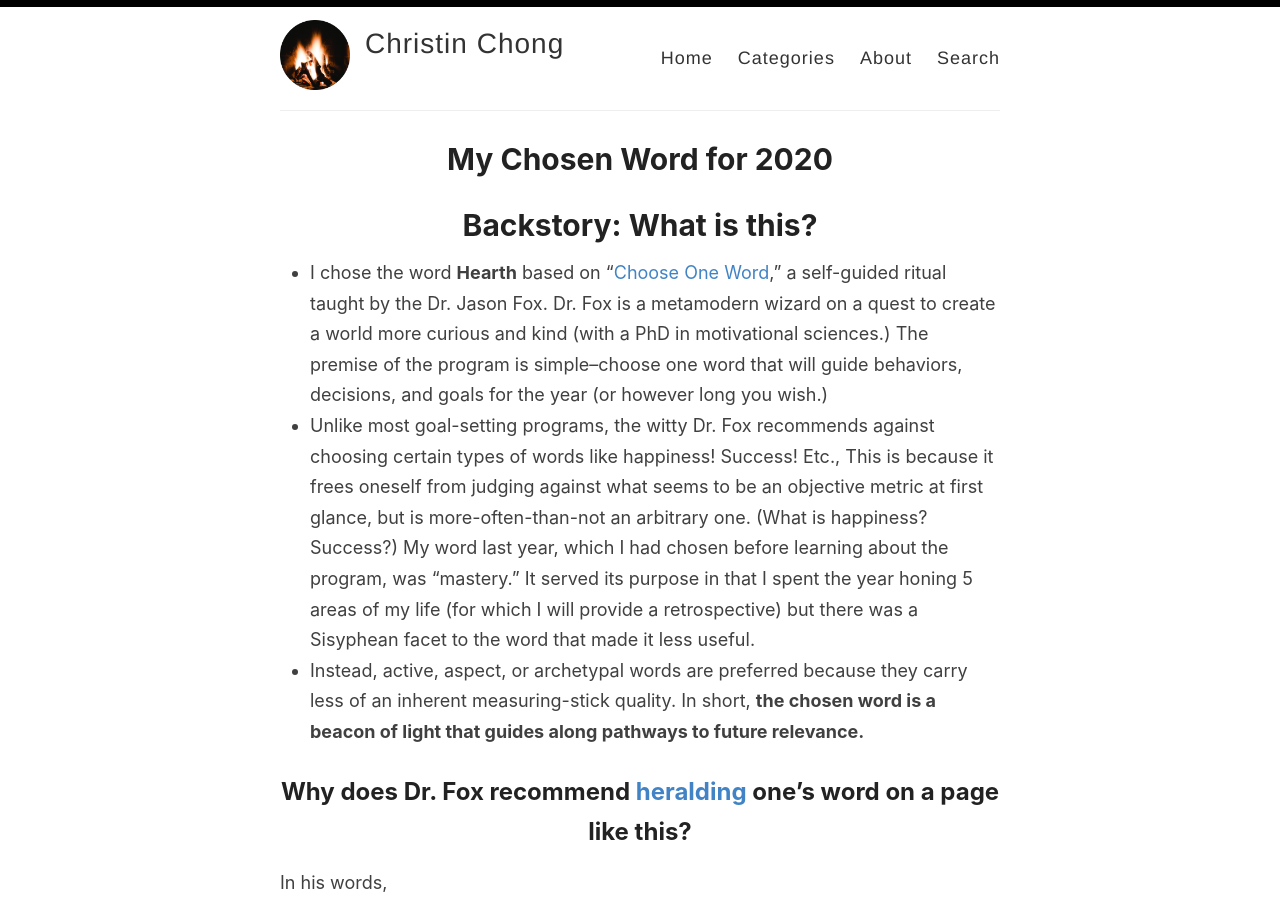
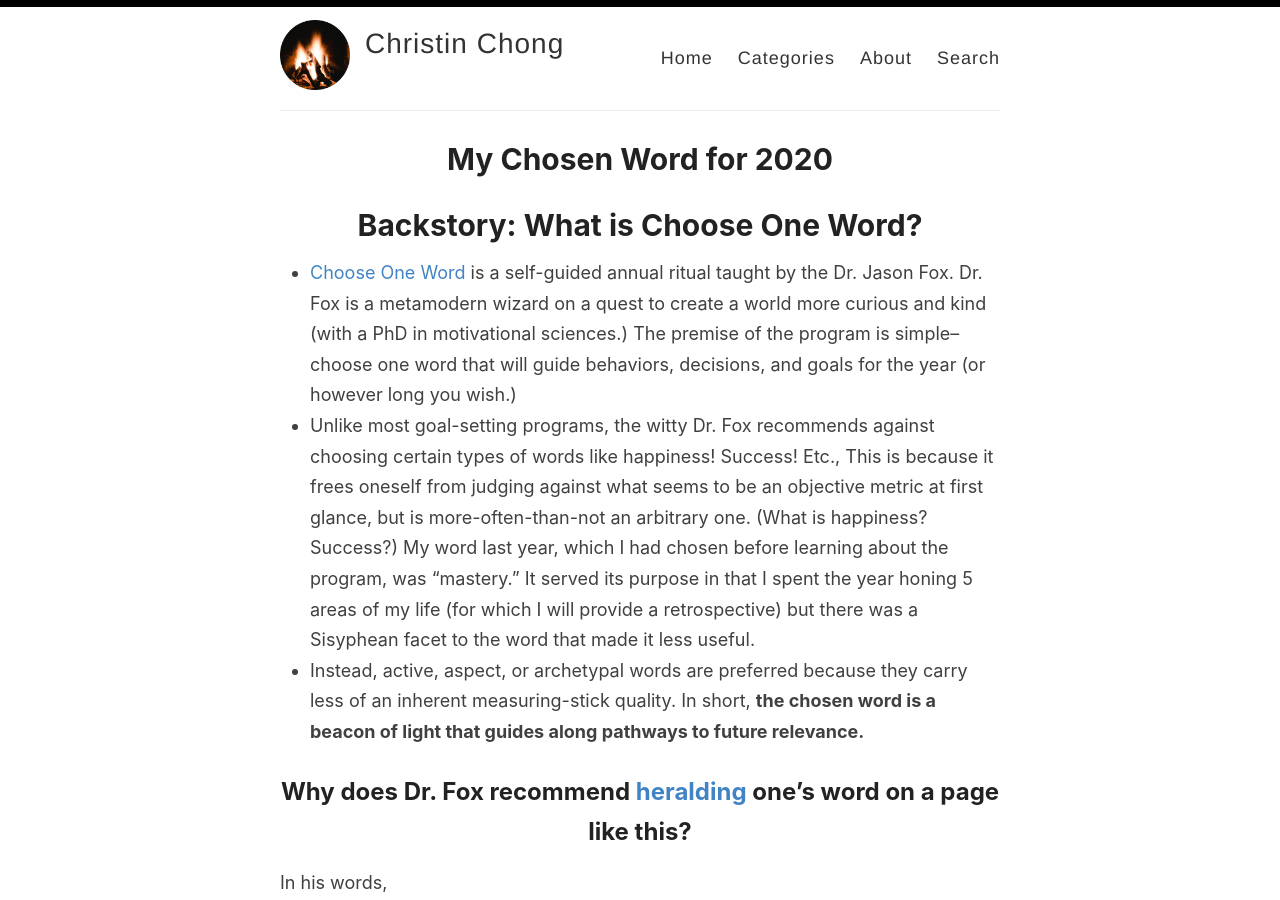
Before and after one commit to codestin/codestin.github.io, a Jekyll site: the page built from _pages/word.md, in a window 1280 px wide and 900 px high. Built offline with Jekyll 4.4.1, drawn with Linux system fonts in a browser that asks for light colours.

Commit message:
Update word.md

```diff
--- a/_pages/word.md
+++ b/_pages/word.md
@@ -1,11 +1,11 @@
 ---
 layout: page
 title: My Chosen Word for 2020
-permalink: /word/
+permalink: /Word/
 ---
 
-# Backstory: What is this?
-- I chose the word **Hearth** based on "[Choose One Word](https://learn.cleverness.com/word/vposj)," a self-guided ritual taught by the Dr. Jason Fox. Dr. Fox is a metamodern wizard on a quest to create a world more curious and kind (with a PhD in motivational sciences.) The premise of the program is simple--choose one word that will guide behaviors, decisions, and goals for the year (or however long you wish.)
+# Backstory: What is Choose One Word?
+- [Choose One Word](https://learn.cleverness.com/word/vposj) is a self-guided annual ritual taught by the Dr. Jason Fox. Dr. Fox is a metamodern wizard on a quest to create a world more curious and kind (with a PhD in motivational sciences.) The premise of the program is simple--choose one word that will guide behaviors, decisions, and goals for the year (or however long you wish.)
 - Unlike most goal-setting programs, the witty Dr. Fox recommends against choosing certain types of words like happiness! Success! Etc., This is because it frees oneself from judging against what seems to be an objective metric at first glance, but is more-often-than-not an arbitrary one. (What is happiness? Success?) My word last year, which I had chosen before learning about the program, was "mastery." It served its purpose in that I spent the year honing 5 areas of my life (for which I will provide a retrospective) but there was a Sisyphean facet to the word that made it less useful.
 - Instead, active, aspect, or archetypal words are preferred because they carry less of an inherent measuring-stick quality. In short, **the chosen word is a beacon of light that guides along pathways to future relevance.**
 
@@ -65,7 +65,7 @@ Dr. Fox encouraged giving ourselves symbolic reminders of our chosen word.
 1. **Phone wallpaper**: since I stare at my glowing rectangle too much anyway, might as well make it really glow:
 <img src="/images/word_hearth_mobile_wallpaper.png" width="200"/>
 2. **Bic mini lighter**: A portable flame (also useful for camping trips)
-<img src="/images/word_hearth_lighter.jpg" width="200"/>
+<img src="/images/word_hearth_lighter.png" width="200"/>
 3. **Website logo**: Hopefully you have noticed by now :)
 
 # How you can help
```
